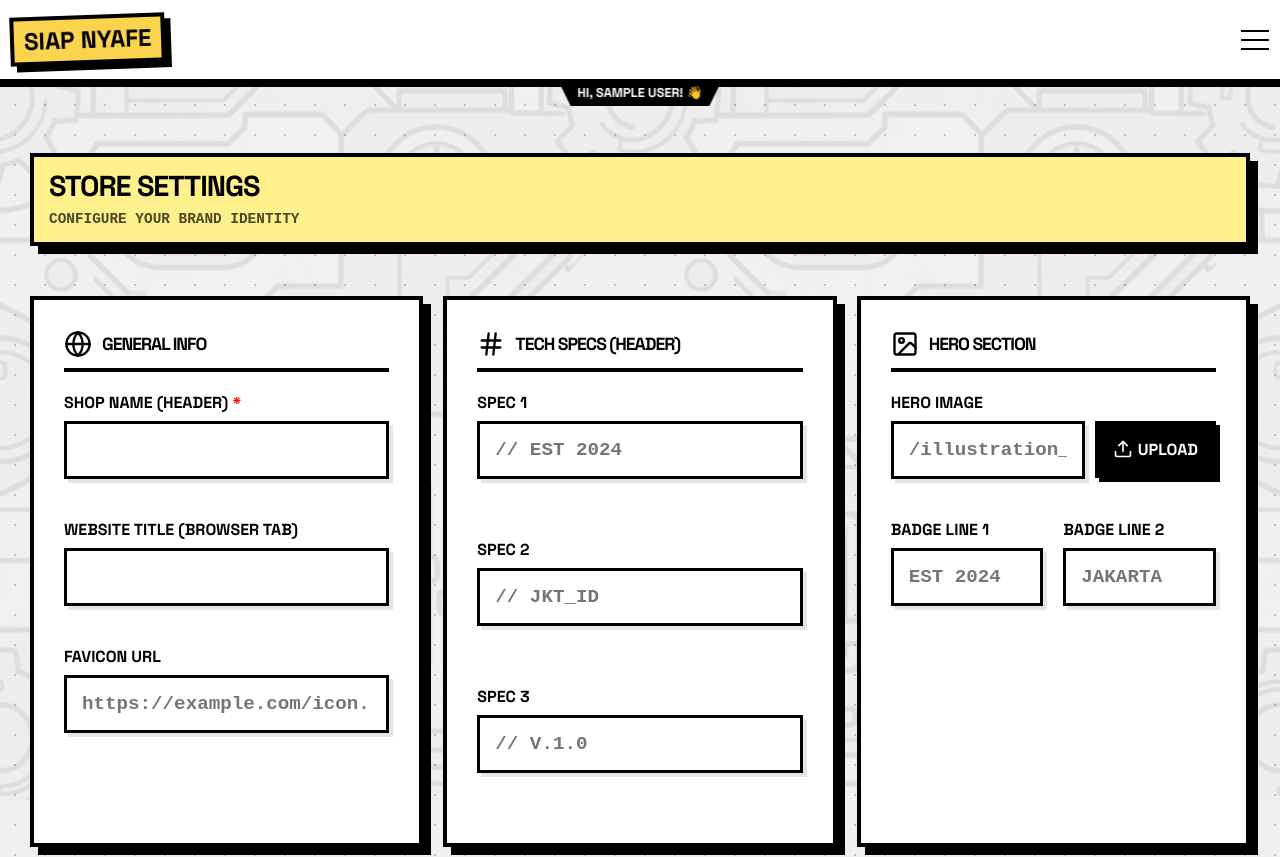
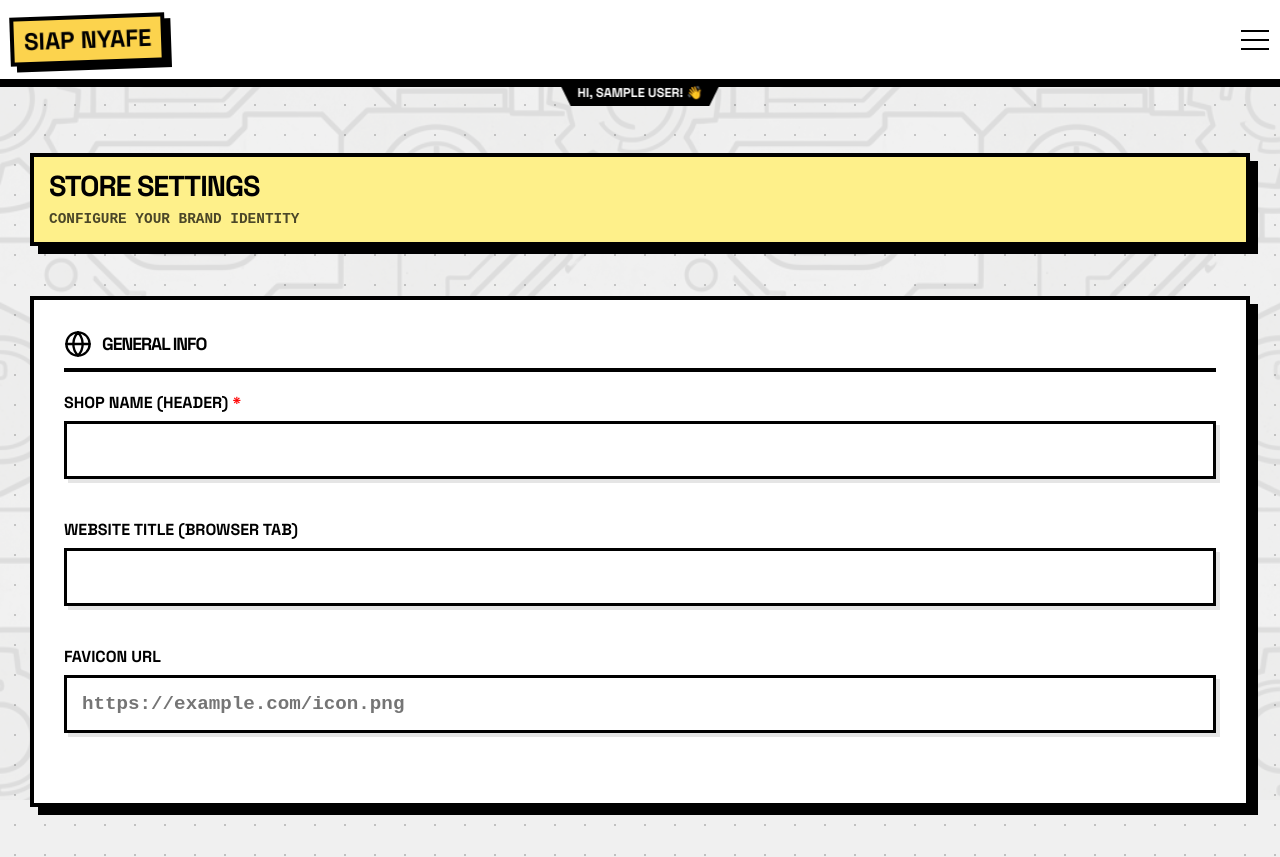
Before and after one commit to widifirmaan/react-coffee-shop-management, a React (Vite) app: page /settings in a window 1280 px wide. Shown: the top 857 px of the page. Built offline with nearby package versions, Linux system fonts and the light colour scheme; no server answers; sample sign-in values are in the browser's storage.

Commit message:
fix: settings page 1 card per row

```diff
--- a/src/pages/SettingsPage.jsx
+++ b/src/pages/SettingsPage.jsx
@@ -116,8 +116,8 @@ export default function SettingsPage() {
             <form onSubmit={handleSave}>
                 <div style={{
                     display: 'grid',
-                    gridTemplateColumns: 'repeat(3, 1fr)',
-                    gap: '20px'
+                    gridTemplateColumns: '1fr',
+                    gap: '30px'
                 }}>
 
                     {/* General Settings */}
```
